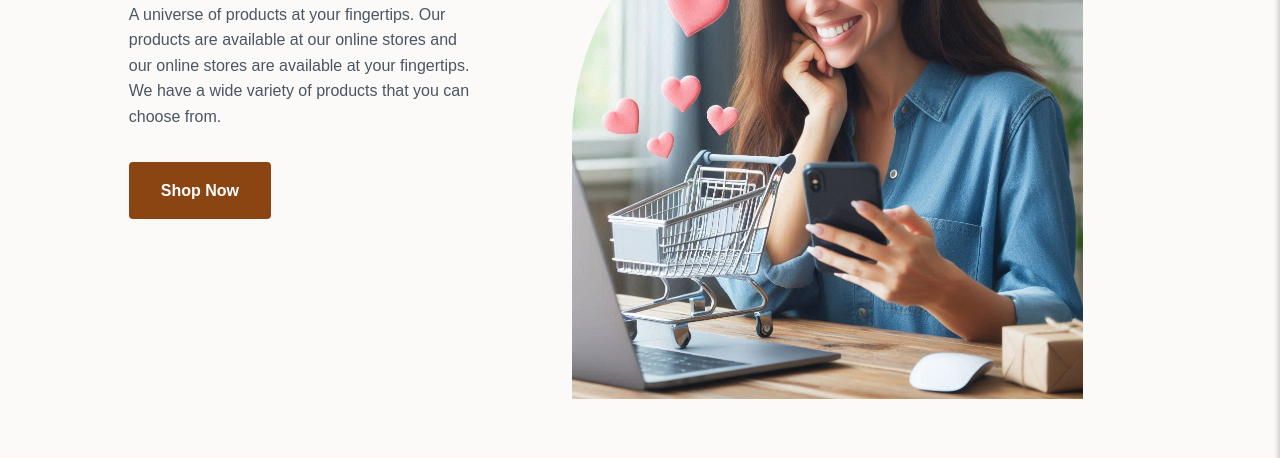
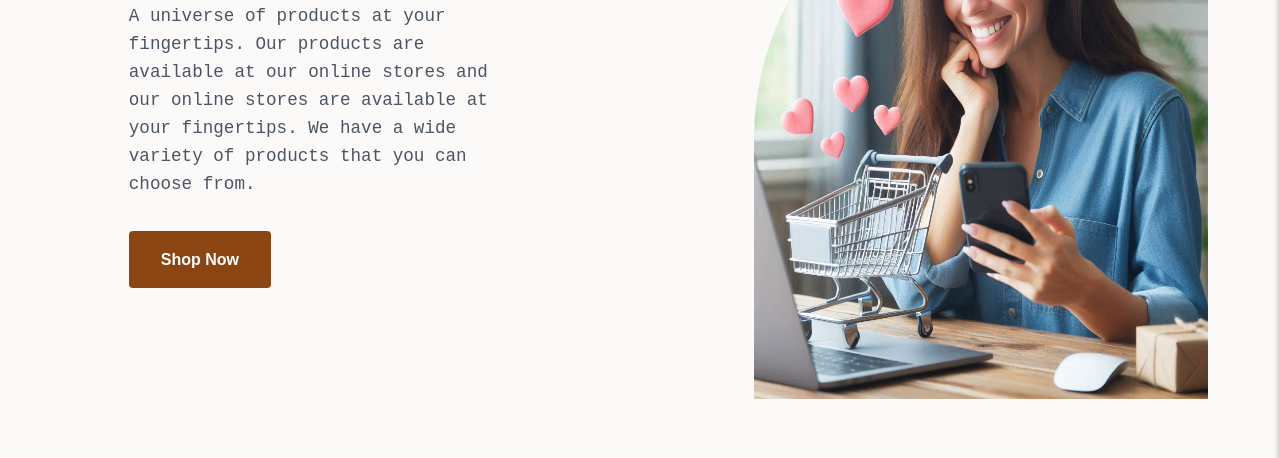
Before and after one commit to susanasameh/GalacticGoods_Project, a plain HTML site: page index.html in a window 1280 px wide. Shown: the part 226-684 px from the top of the page. Drawn offline with Linux system fonts and the light colour scheme.

Commit message:
modify css

```diff
--- a/css/style.css
+++ b/css/style.css
@@ -239,15 +239,18 @@ h3 {
 
     width: 100%;
     height: 65vh;
+    /* padding: 0;
+    margin: 0; */
     overflow: hidden;
     display: flex;
     flex-direction: row;
+   justify-content: space-between;
 
 
 }
 
 .hero-section-image {
-    width: 45%;
+    width: 40%;
     height: 100%;
 
 }
@@ -282,8 +285,10 @@ h3 {
 }
 
 .hero-content p {
-    width: 90%;
-    font-size: 1rem;
+    font-family: 'Courier New', Courier, monospace;
+
+    width: 100%;
+    font-size: 1.1rem;
     margin-bottom: 2rem;
     color: var(--gray-600);
 }
@@ -1498,7 +1503,7 @@ z-index: 1001;
 .contact-us-section {
     width: 100%;
     height: 50vh;
-    /* background-image: url('../images/real image of a woman shopping.png'); */
+    /* background-image: url('../images/real image of a woman loving online shopping.png'); */
     background-color: aquamarine;
     background-repeat: no-repeat;
     background-size: cover;
@@ -1512,7 +1517,7 @@ z-index: 1001;
     margin: 10vh auto 18vh auto;
 
     border-radius: 5%;
-    background-image: url('./images/real image of a woman loving online shopping.png');
+    background-image: url('../images/contactBackGround.png');
     background-repeat: no-repeat;
     background-size: cover;
     background-position: bottom;
```
Also changed, not shown: images/contactBackGround.png (renamed from images/real image of a woman loving online shopping.png).
